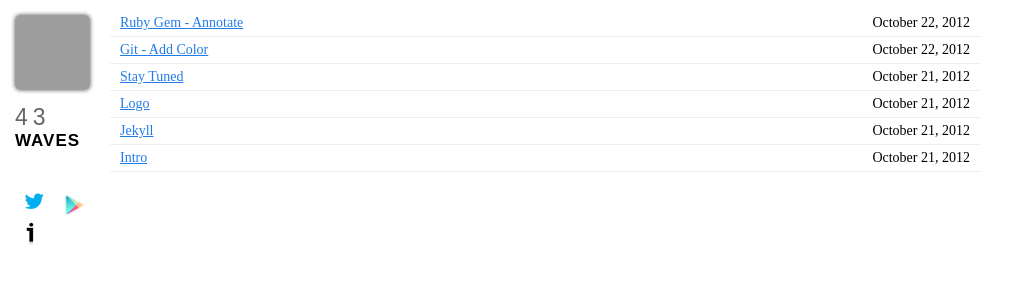
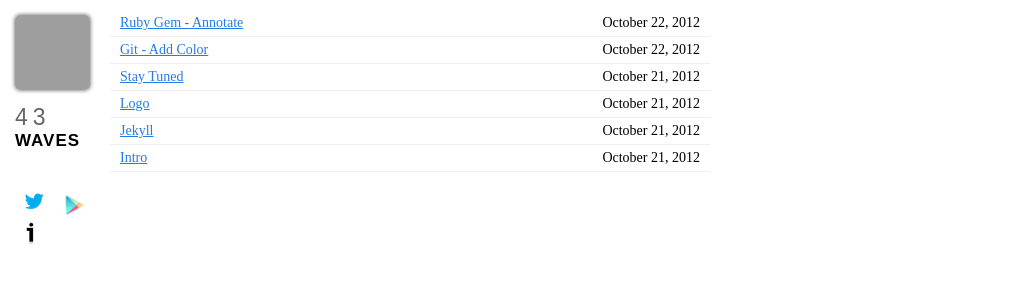
Before and after one commit to 43waves/43waves.github.io, a Jekyll site: the page built from index.html, in a window 1280 px wide. Shown: the top 300 px of the page, without its empty margins (0-1031 px from the left). Built offline with Jekyll 4.4.1, drawn with Linux system fonts in a browser that asks for light colours; nearby versions of some CDN libraries; Markdown is read by kramdown in place of the engine named in the settings; comment, search, counter and statistics services are not loaded; grey boxes are pictures that could not be loaded.

Commit message:
Constrain the width

```diff
--- a/css/styles.css
+++ b/css/styles.css
@@ -29,7 +29,7 @@ hr {
 
 .content {
   margin-left: 110px;
-  margin-right: 300px;
+  width: 600px;
   margin-bottom: 50px;
 }
 
@@ -84,7 +84,6 @@ h3 {
 }
 
 #header .avatar {
-  /*border: 1px solid #fff;*/
   border: 0;
   -webkit-border-radius: 5px;
   -moz-border-radius: 5px;
```
